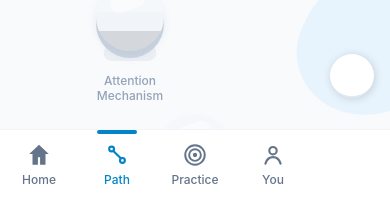
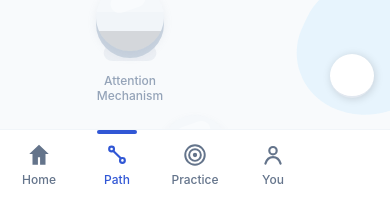
Before and after one commit to shhubbhaam/agenticUI, a React Native app: screen /PathScreen in a window 390 px wide. Shown: the part 642-841 px from the top of the page. Built offline with nearby package versions, Linux system fonts and the light colour scheme; some icons are missing.

Commit message:
navbar color

```diff
--- a/src/features/roadmap/screens/PathScreen.tsx
+++ b/src/features/roadmap/screens/PathScreen.tsx
@@ -1,5 +1,8 @@
 // src/features/roadmap/screens/PathScreen.tsx
 import React, { useState } from 'react';
+
+// Central Theme
+import { colors } from '../../../theme/colors';
 
 // Organisms, Molecules, Atoms & Template
 import { RoadmapTemplate } from '../../../components/templates/RoadmapTemplate';
@@ -11,10 +14,8 @@ import { RoadmapNode, NodeStatus } from '../../../components/molecules/RoadmapNo
 import { FloatingScrollButton } from '../../../components/atoms/FloatingScrollButton';
 import { IconType } from '../../../components/atoms/Icon';
 
-// Bottom Navbar (inside src/components/)
-import BottomNavBar, {
-  TabItem,
-} from '../../../components/bottomnavbar';
+// Bottom Navbar & Icons
+import BottomNavBar, { TabItem } from '../../../components/bottomnavbar';
 import {
   HomeIcon,
   PathIcon,
@@ -71,8 +72,8 @@ export default function PathScreen() {
           activeTab={activeTab}
           onTabPress={(key) => setActiveTab(key)}
           reserveSlot={true}
-          activeColor="#0284c7"
-          inactiveColor="#64748b"
+          activeColor={colors.primary}
+          inactiveColor={colors.text.muted}
         />
       }
     />
--- a/src/theme/colors.ts
+++ b/src/theme/colors.ts
@@ -1,6 +1,6 @@
 export const colors = {
   // Brand & Navigation
-  primary: '#0284c7', // Sky 600
+  primary: '#3157d5', // Sky 600
   text: {
     dark: '#0f172a',  // Slate 900
     muted: '#64748b', // Slate 500
```
